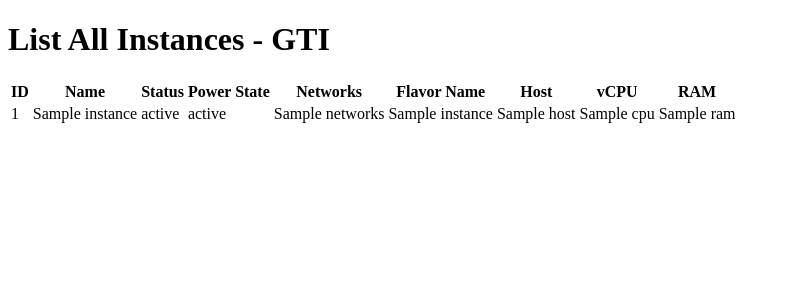
After one commit to Pepryan/openstack-resource, a Flask app: template templates/list_all_instances.html in a window 1280 px wide. The commit adds this page. Shown: the top 300 px of the page, without its empty margins (0-790 px from the left). Run offline with Flask 2, Linux system fonts and the light colour scheme; the template is opened without the code that fills it: most values are stand-ins (such as "Sample title", 1, 10 or a date in 2020); parts of the project's set-up code (start-up, migrations or seed data) failed here and were passed over.

Commit message:
added script, all instance page, update allocation and aio csv

```diff
--- a/app.py
+++ b/app.py
@@ -1,4 +1,4 @@
-from flask import Flask, render_template, request, jsonify
+from flask import Flask, render_template, request, jsonify, send_file
 import pandas as pd
 import matplotlib.pyplot as plt
 import numpy as np
@@ -7,10 +7,10 @@ import datetime
 app = Flask(__name__)
 
 # Load data from aio.csv
-data = pd.read_csv('aio.csv')
+data = pd.read_csv('aio.csv', delimiter="|")
 # Filter rows where 'Host' column has NaN values
 nan_rows = data[data['Host'].isna()]
-
+# print(data)
 print(nan_rows)
 
 # Function to get vcpus_used for a host from allocation.txt
@@ -311,7 +311,17 @@ def generate_vcpu_allocation_plot():
         # 'vcpu_claimed_to_move': vcpu_claimed_to_move
     }
     return jsonify(response_data)
+    # return send_file(image_path, as_attachment=True)
 
+@app.route('/list_all_instances', methods=['GET'])
+def list_all_instances():
+    # Load data from aio.csv
+    data = pd.read_csv('aio.csv', delimiter="|")
+
+    # Convert data to a list of dictionaries
+    data_list = data.to_dict(orient='records')
+
+    return render_template('list_all_instances.html', data_list=data_list)
 
 if __name__ == '__main__':
     app.run(debug=True)
--- a/templates/index.html
+++ b/templates/index.html
@@ -4,6 +4,8 @@
     <title>Instance Openstack Management Migration</title>
 </head>
 <body>
+    <nav><a href="/list_all_instances">List All Instances</a>
+</nav>
     <h1>Instance Openstack Management Migration</h1>
     <div style="float: left; width: 45%;">
         <h2>Source Host</h2>
--- /dev/null
+++ b/templates/list_all_instances.html
@@ -0,0 +1,39 @@
+<!DOCTYPE html>
+<html>
+<head>
+    <title>List All Instances</title>
+</head>
+<body>
+    <h1>List All Instances - GTI</h1>
+    <table>
+        <thead>
+            <tr>
+                <th>ID</th>
+                <th>Name</th>
+                <th>Status</th>
+                <th>Power State</th>
+                <th>Networks</th>
+                <th>Flavor Name</th>
+                <th>Host</th>
+                <th>vCPU</th>
+                <th>RAM</th>
+            </tr>
+        </thead>
+        <tbody>
+            {% for instance in data_list %}
+            <tr>
+                <td>{{ instance["ID"] }}</td>
+                <td>{{ instance["Name"] }}</td>
+                <td>{{ instance["Status"] }}</td>
+                <td>{{ instance["Power State"] }}</td>
+                <td>{{ instance["Networks"] }}</td>
+                <td>{{ instance["Flavor Name"] }}</td>
+                <td>{{ instance["Host"] }}</td>
+                <td>{{ instance["CPU"] }}</td>
+                <td>{{ instance["RAM"] }}</td>
+            </tr>
+            {% endfor %}
+        </tbody>
+    </table>
+</body>
+</html>
```
Also changed, not shown: host_data.json (deleted, +0 -13 lines), allocation.txt (line endings or trailing spaces), ratio.txt (line endings or trailing spaces), 1 other file.
